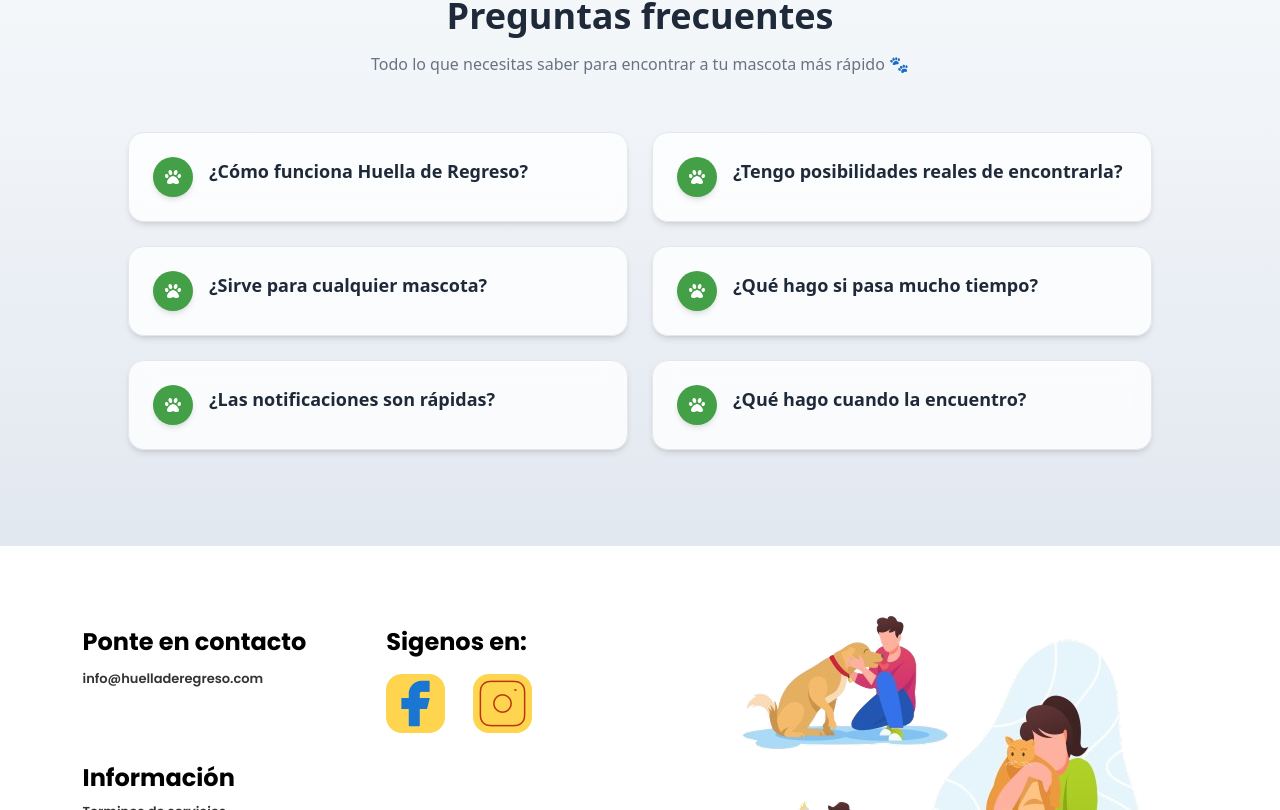
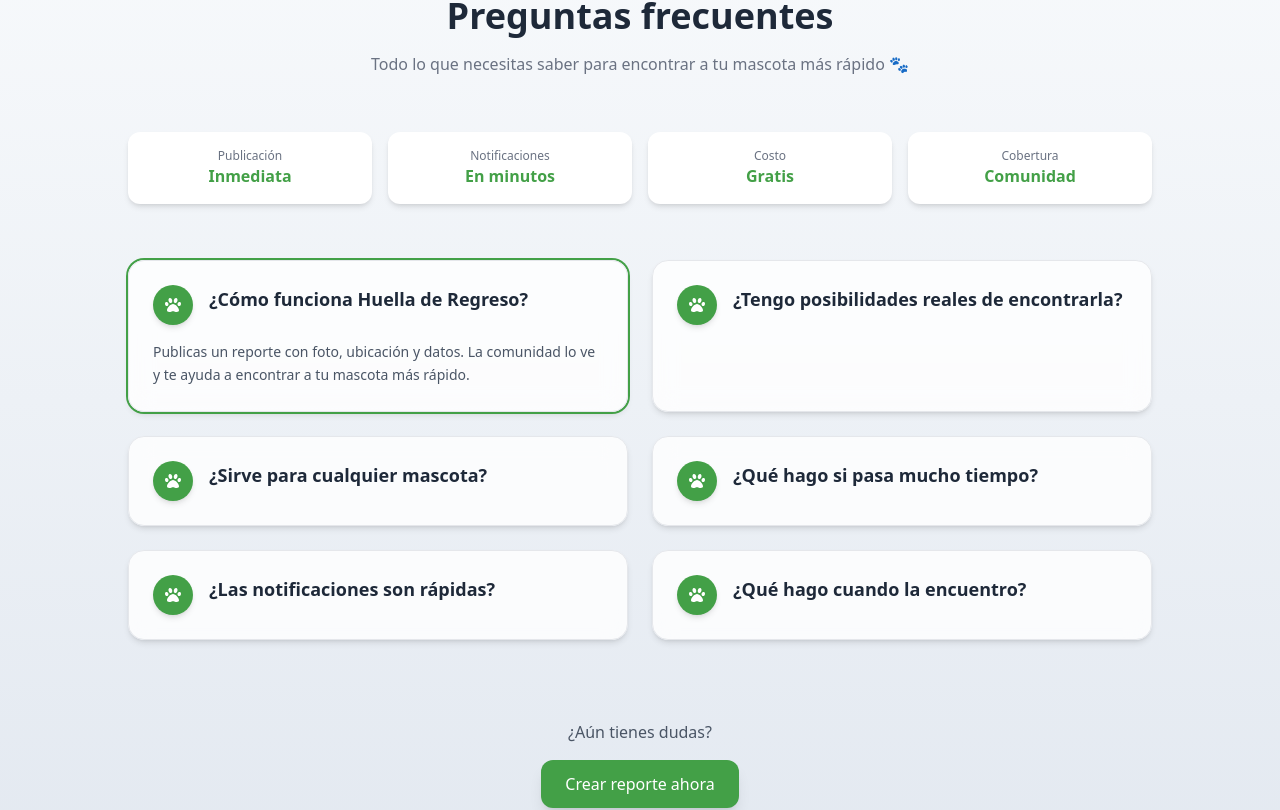
Before and after one commit to fernadev14/huella-de-regreso, a React (Vite) app: page / in a window 1280 px wide. Shown: the part 3410-4220 px from the top of the page. Built offline with nearby package versions, Linux system fonts and the light colour scheme; no server answers.

Commit message:
Add CTA en FAQ

```diff
--- a/src/components/home/Faq.jsx
+++ b/src/components/home/Faq.jsx
@@ -30,7 +30,7 @@
 ];
 
 const Faq = () => {
-  const [active, setActive] = useState(null);
+  const [active, setActive] = useState(0);
 
   return (
     <section className="py-24 px-6 bg-linear-to-b from-[#f8fafc] to-[#e2e8f0]">
@@ -46,6 +46,31 @@
           Todo lo que necesitas saber para encontrar a tu mascota más rápido 🐾
         </p>
 
+        {/* RESPUESTAS RÁPIDAS */}
+        <div className="grid grid-cols-2 md:grid-cols-4 gap-4 mb-14 text-center">
+
+          <div className="bg-white rounded-xl p-4 shadow-md">
+            <p className="text-xs text-gray-500">Publicación</p>
+            <p className="font-bold text-[#43A047]">Inmediata</p>
+          </div>
+
+          <div className="bg-white rounded-xl p-4 shadow-md">
+            <p className="text-xs text-gray-500">Notificaciones</p>
+            <p className="font-bold text-[#43A047]">En minutos</p>
+          </div>
+
+          <div className="bg-white rounded-xl p-4 shadow-md">
+            <p className="text-xs text-gray-500">Costo</p>
+            <p className="font-bold text-[#43A047]">Gratis</p>
+          </div>
+
+          <div className="bg-white rounded-xl p-4 shadow-md">
+            <p className="text-xs text-gray-500">Cobertura</p>
+            <p className="font-bold text-[#43A047]">Comunidad</p>
+          </div>
+
+        </div>
+
         {/* GRID MODERNO */}
         <div className="grid md:grid-cols-2 gap-6">
 
@@ -53,12 +78,13 @@
             <motion.div
               key={index}
               layout
+              whileHover={{ scale: 1.02 }}
               onClick={() => setActive(active === index ? null : index)}
               className={`
                 cursor-pointer rounded-2xl p-6
                 bg-white/80 backdrop-blur-md
                 border border-gray-200
-                shadow-md hover:shadow-xl
+                shadow-md hover:shadow-xl hover:-translate-y-1
                 transition-all duration-300
                 ${active === index ? "ring-2 ring-[#43A047]" : ""}
               `}
@@ -97,6 +123,23 @@
 
         </div>
 
+        {/* CTA FINAL */}
+        <div className="text-center mt-20">
+
+          <p className="text-gray-600 mb-4">
+            ¿Aún tienes dudas?
+          </p>
+
+          <a
+            href="/nuevo-reporte"
+            className="inline-block bg-[#43A047] text-white px-6 py-3 rounded-xl
+                      hover:scale-105 transition shadow-lg"
+          >
+            Crear reporte ahora
+          </a>
+
+        </div>
+
       </div>
     </section>
   );
```
